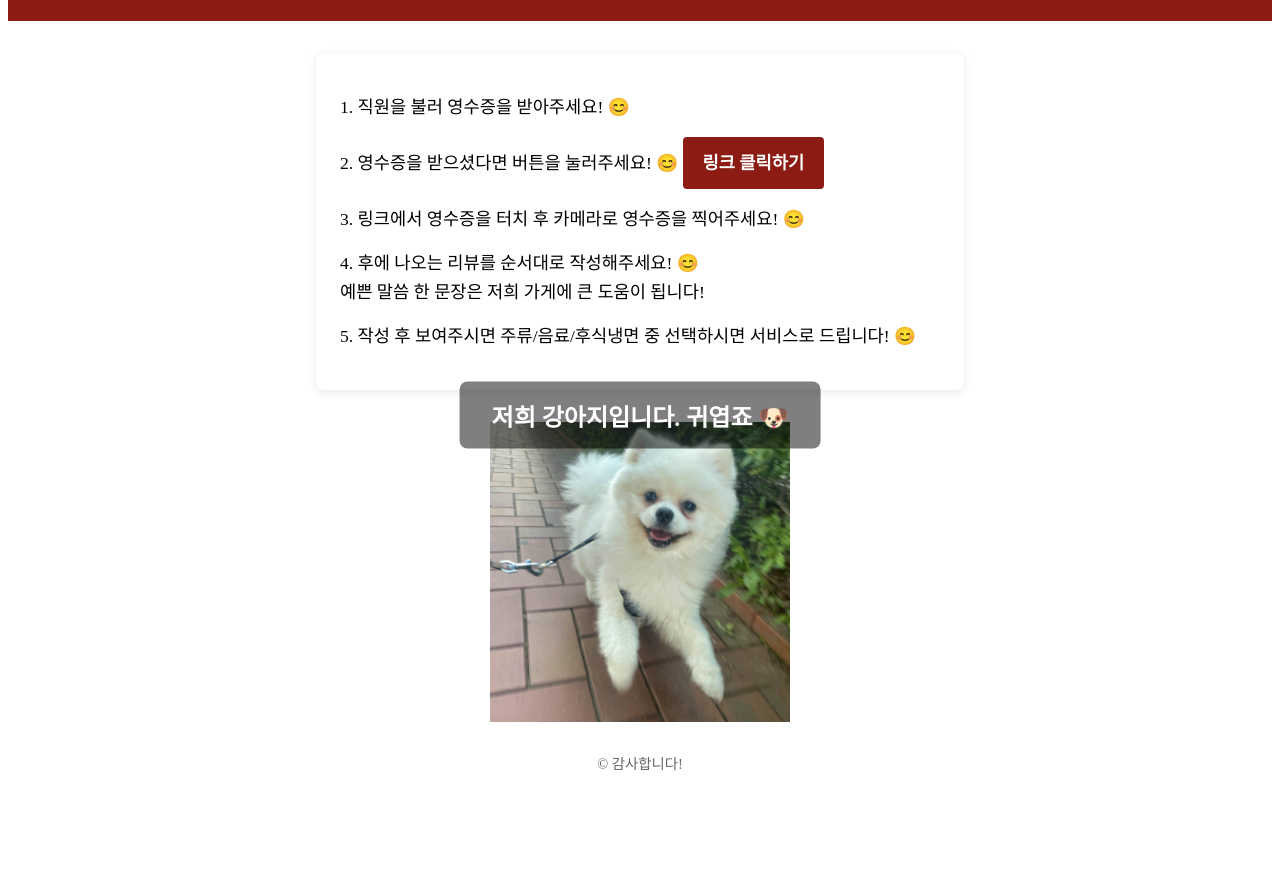
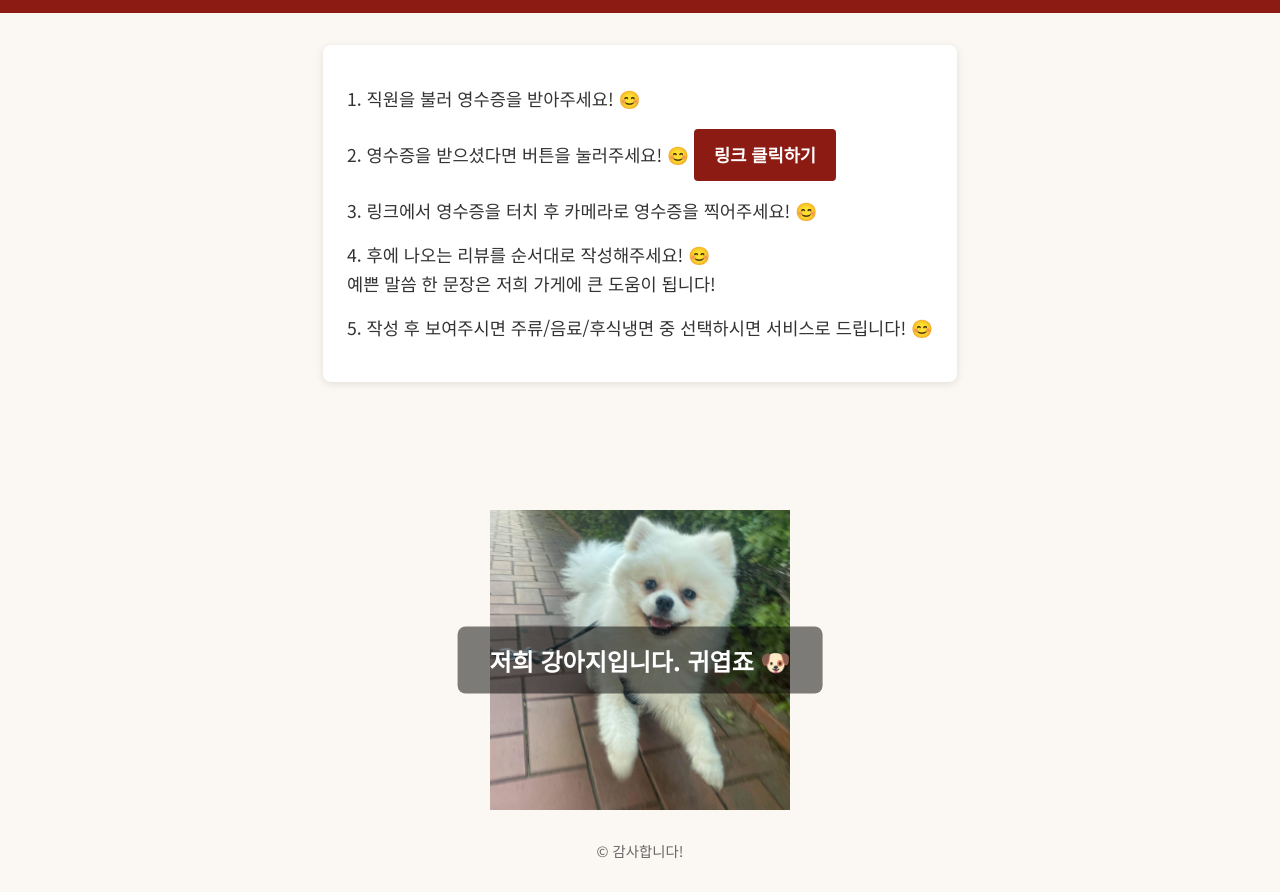
Before and after one commit to dd1df/bbt-slte, a plain HTML site: page index.html in a window 1280 px wide. Shown: the part 113-1005 px from the top of the page. Before the commit the page ends 925 px from the top, so only its background shows below. Drawn offline with Linux system fonts and the light colour scheme.

Commit message:
Add files via upload

```diff
--- a/style.css
+++ b/style.css
@@ -1,4 +1,4 @@
-<!-- style.css -->
+/* style.css */
 body {
   margin: 0;
   padding: 0;
@@ -34,6 +34,9 @@ main {
   padding: 1.5rem;
   border-radius: 8px;
   box-shadow: 0 2px 8px rgba(0,0,0,0.1);
+
+  /* 아래 섹션과 겹치지 않도록 여백 추가 */
+  margin-bottom: 4rem;
 }
 
 .steps {
@@ -62,35 +65,26 @@ main {
   background-color: #6a130f;
 }
 
-footer {
-  text-align: center;
-  padding: 1rem 0;
-  font-size: 0.9rem;
-  color: #666;
-}
-/* style.css */
-
 .dog-section {
-  height: 300px;              /* 필요에 따라 조정 */
-  background-image: url("images/KakaoTalk_Photo_2025-04-24-20-27-35.jpg"); /* 실제 이미지 경로로 변경 */
-  background-size: contain;
+  position: relative;          /* 자식 absolute 배치 기준 */
+  clear: both;                 /* 혹시 float 처리된 요소가 있어도 아래로 배치 */
+  margin-top: 4rem;            /* 데스크탑 기본 여백 */
+  height: 300px;               /* 필요에 따라 조정 */
+  background-image: url("images/KakaoTalk_Photo_2025-04-24-20-27-35.jpg");
+  background-size: contain;    /* 사진 전체 보이도록 */
+  background-repeat: no-repeat;
   background-position: center center;
-  background-repeat: no-repeat;
   display: flex;
   align-items: center;
   justify-content: center;
-  margin-top: 2rem;
 }
 
 .dog-text {
-  position: relative;
-  clear: both;              /* float 요소가 있을 경우에도 아래로 내려줌 */
-  margin-top: 8rem;
-  position: absolute;           /* 추가 */
-  top: 50%;                     /* 수직 중앙 */
-  left: 50%;                    /* 수평 중앙 */
+  position: absolute;          /* 사진 위에 오버레이 */
+  top: 50%;
+  left: 50%;
   transform: translate(-50%, -50%);
-  z-index: 1;                   /* 배경보다 위로 */
+  z-index: 1;                  /* 배경보다 위에 */
   background-color: rgba(0, 0, 0, 0.5);
   color: #fff;
   padding: 1rem 2rem;
@@ -99,3 +93,17 @@ footer {
   font-weight: 700;
   text-align: center;
 }
+
+footer {
+  text-align: center;
+  padding: 1rem 0;
+  font-size: 0.9rem;
+  color: #666;
+}
+
+/* 모바일(가로폭 600px 이하)에서 margin-top 늘리기 */
+@media (max-width: 600px) {
+  .dog-section {
+    margin-top: 8rem;
+  }
+}
```
